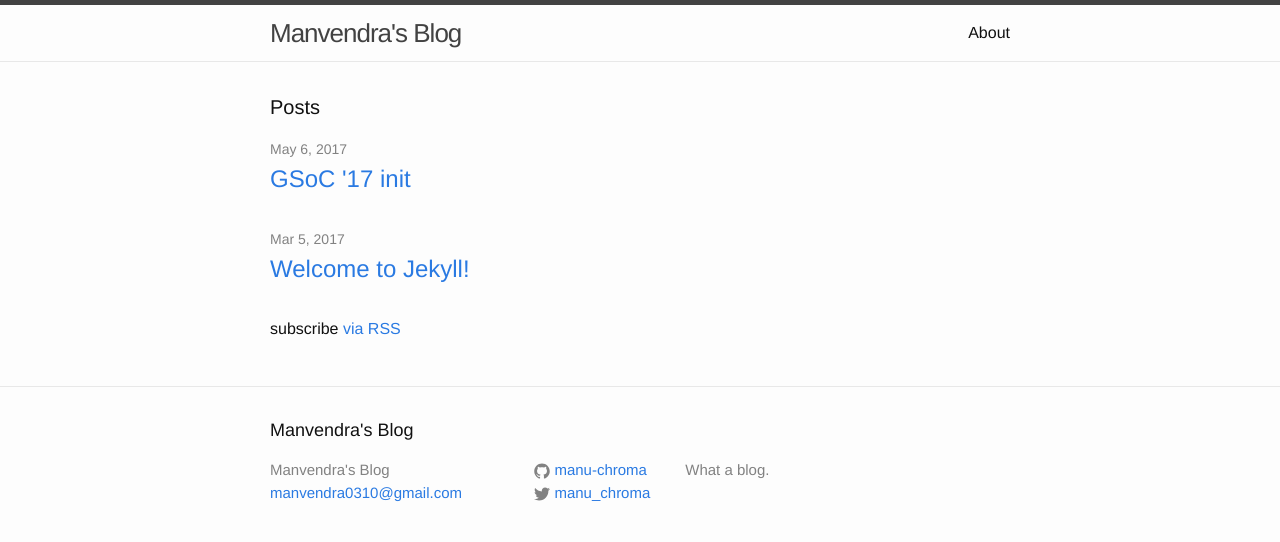
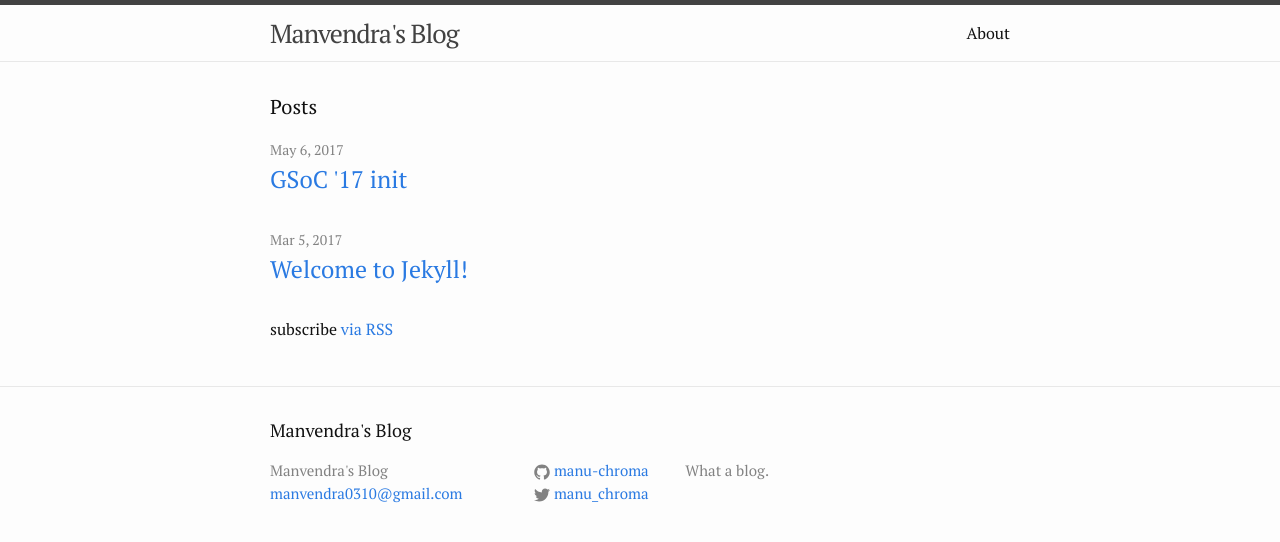
Before and after one commit to manu-chroma/blog, a Jekyll site: the page built from index.html, in a window 1280 px wide. Shown: the top 542 px of the page. Built offline with Jekyll 4.4.1, drawn with Linux system fonts in a browser that asks for light colours.

Commit message:
change font to serif

```diff
--- a/_layouts/default.html
+++ b/_layouts/default.html
@@ -2,6 +2,9 @@
 <html>
 
   {% include head.html %}
+
+  <!-- sweet font baby  -->
+  <link href="https://fonts.googleapis.com/css?family=PT+Serif" rel="stylesheet">
 
   <body>
 
--- a/css/main.scss
+++ b/css/main.scss
@@ -6,7 +6,8 @@
 
 
 // Our variables
-$base-font-family: "Helvetica Neue", Helvetica, Arial, sans-serif;
+/*$base-font-family: "ff-meta-serif-web-pro", serif;*/
+$base-font-family: 'PT Serif', serif;
 $base-font-size:   16px;
 $base-font-weight: 400;
 $small-font-size:  $base-font-size * 0.875;
```
